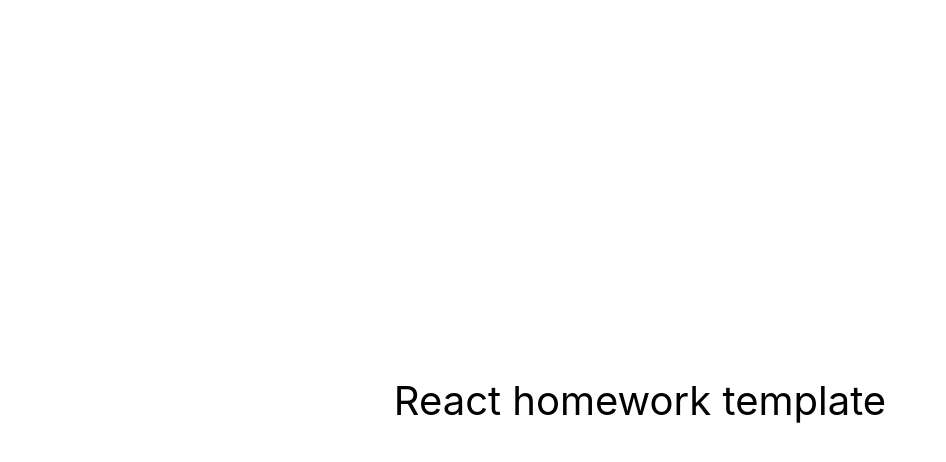
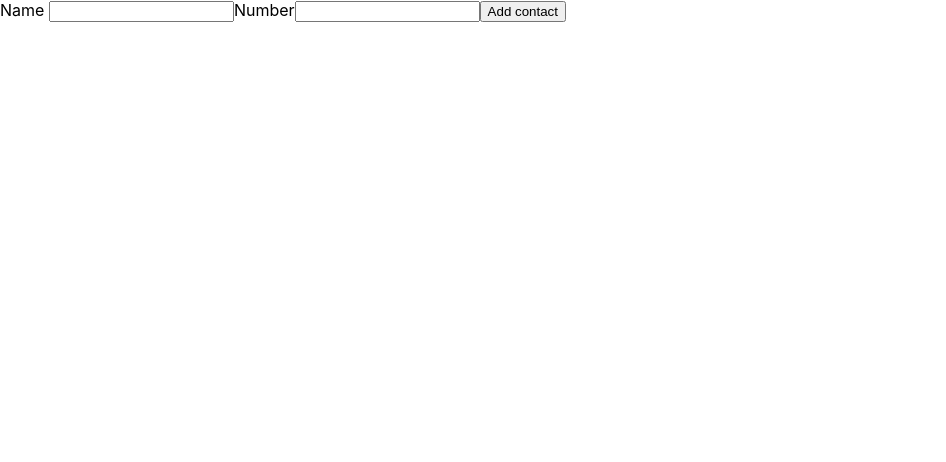
Before and after one commit to ripper3061/goit-react-hw-02-phonebook, a React (Create React App) app: page / in a window 1280 px wide. Shown: the top 462 px of the page, without its empty margins (0-946 px from the left). Built offline with nearby package versions, Linux system fonts and the light colour scheme.

Commit message:
компонет класса App и компонент класса СontactForm, подготовка к подключение nanoid

```diff
--- a/package.json
+++ b/package.json
@@ -7,6 +7,7 @@
     "@testing-library/jest-dom": "^5.16.3",
     "@testing-library/react": "^12.1.4",
     "@testing-library/user-event": "^13.5.0",
+    "nanoid": "^4.0.1",
     "react": "^18.1.0",
     "react-dom": "^18.1.0",
     "react-scripts": "5.0.1",
--- a/src/components/App.jsx
+++ b/src/components/App.jsx
@@ -1,16 +1,26 @@
-export const App = () => {
-  return (
-    <div
-      style={{
-        height: '100vh',
-        display: 'flex',
-        justifyContent: 'center',
-        alignItems: 'center',
-        fontSize: 40,
-        color: '#010101'
-      }}
-    >
-      React homework template
-    </div>
-  );
-};
+import { Component } from 'react';
+import ContactForm from './ContactForm/ContactForm';
+
+class App extends Component {
+  state = {
+    contacts: [],
+    name: '',
+    number: '',
+  };
+
+  formSubmithandler = data => {
+    console.log(data);
+  };
+
+  render() {
+    return (
+      <div>
+        <ContactForm onSubmit={this.formSubmithandler}></ContactForm>
+
+        <ul></ul>
+      </div>
+    );
+  }
+}
+
+export default App;
--- /dev/null
+++ b/src/components/ContactForm/ContactForm.jsx
@@ -0,0 +1,60 @@
+import { Component } from 'react';
+
+class ContactForm extends Component {
+  state = {
+    name: '',
+    number: '',
+  };
+
+  handleChange = e => {
+    const { name, value } = e.currentTarget;
+
+    this.setState({
+      [name]: value,
+    });
+  };
+
+  handleSubmit = e => {
+    e.preventDefault();
+    this.props.onSubmit(this.state);
+    this.resetContactForm();
+  };
+
+  resetContactForm = () => {
+    this.setState({ name: '', number: '' });
+  };
+
+  render() {
+    return (
+      <form onSubmit={this.handleSubmit}>
+        <label htmlFor="">Name </label>
+        <input
+          type="text"
+          name="name"
+          value={this.state.name}
+          onChange={this.handleChange}
+          pattern="^[a-zA-Zа-яА-Я]+(([' -][a-zA-Zа-яА-Я ])?[a-zA-Zа-яА-Я]*)*$"
+          title="Name may contain only letters, apostrophe, dash and spaces. For example Adrian, Jacob Mercer, Charles de Batz de Castelmore d'Artagnan"
+          required
+        />
+
+        <label>
+          Number
+          <input
+            type="tel"
+            name="number"
+            value={this.state.number}
+            onChange={this.handleChange}
+            pattern="\+?\d{1,4}?[-.\s]?\(?\d{1,3}?\)?[-.\s]?\d{1,4}[-.\s]?\d{1,4}[-.\s]?\d{1,9}"
+            title="Phone number must be digits and can contain spaces, dashes, parentheses and can start with +"
+            required
+          />
+        </label>
+
+        <button type="submit">Add contact</button>
+      </form>
+    );
+  }
+}
+
+export default ContactForm;
--- a/src/index.js
+++ b/src/index.js
@@ -1,6 +1,6 @@
 import React from 'react';
 import ReactDOM from 'react-dom/client';
-import { App } from 'components/App';
+import App from 'components/App';
 import './index.css';
 
 ReactDOM.createRoot(document.getElementById('root')).render(
```
Also changed, not shown: 1 other file (tests, documents, lock files or other folders).
